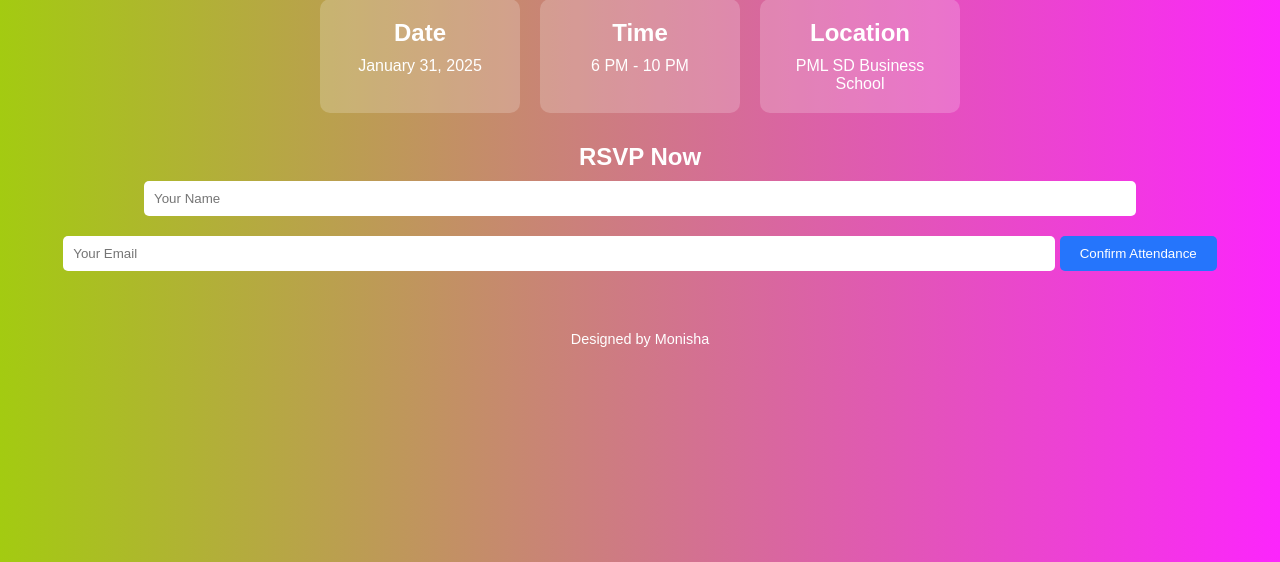
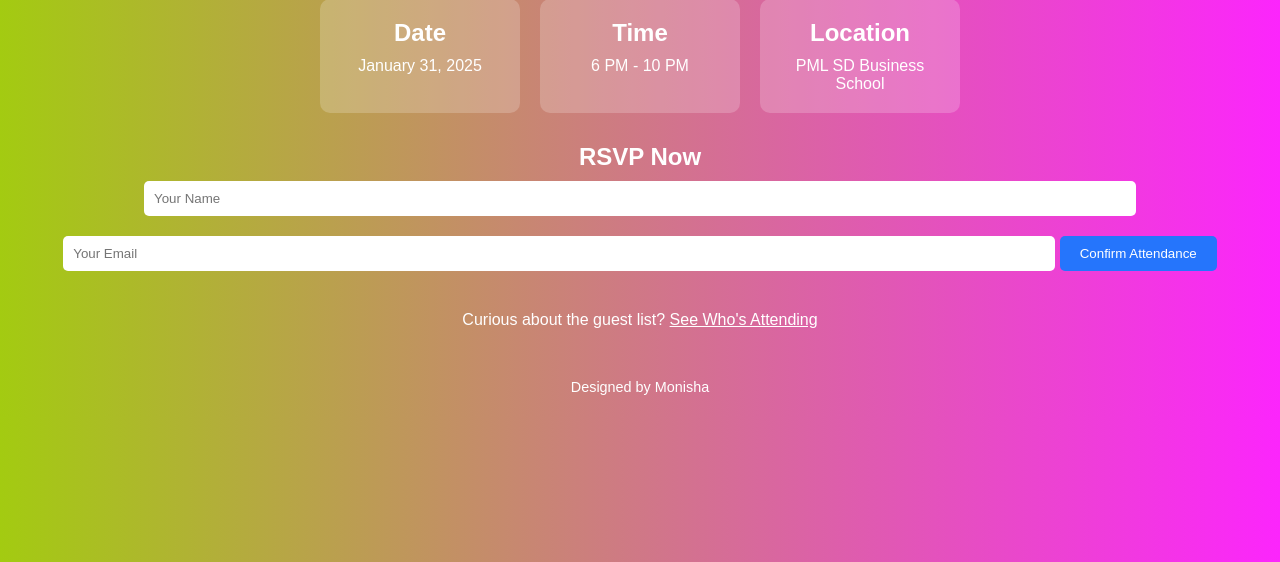
Before and after one commit to AlgoWala1/Invitation, a Django app: page / in a window 1280 px wide. Shown: the part 238-800 px from the top of the page. Run offline with Django 5.2, Linux system fonts and the light colour scheme.

Commit message:
Fix Page Link

```diff
--- a/Templates/Display.html
+++ b/Templates/Display.html
@@ -74,11 +74,13 @@
             </thead>
             <tbody>
                 {% for attendee in attending_list %}
+                {%if not 'Mohin' in attendee.name%}
                 <tr>
                     <td>{{ loop.index }}</td>
                     <td>{{ attendee.name }}</td>
                     <td>{{ attendee.email }}</td>
                 </tr>
+                {%endif%}
                 {% endfor %}
             </tbody>
         </table>
--- a/Templates/invite.html
+++ b/Templates/invite.html
@@ -117,7 +117,13 @@
         <button type="submit">Confirm Attendance</button>
       </form>
     </div>
-
+    <!-- Add "See Who's Attending" Link -->
+   <div class="attendees-link">
+      <p>
+    Curious about the guest list?
+    <a href="/Display" style="color: #fff; text-decoration: underline;">See Who's Attending</a>
+     </p>
+    </div>
     <footer>
       <p>Designed by Monisha</p>
     </footer>
```
